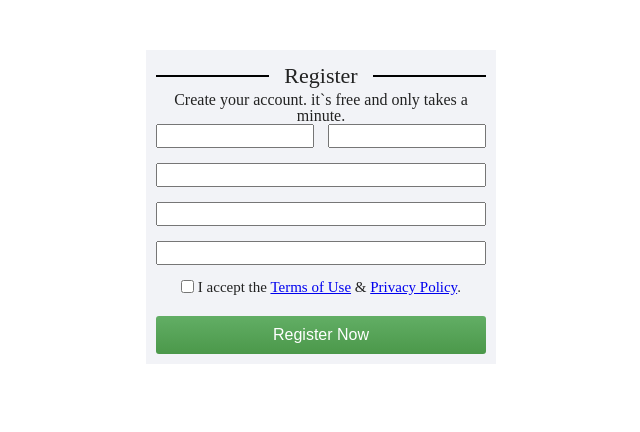
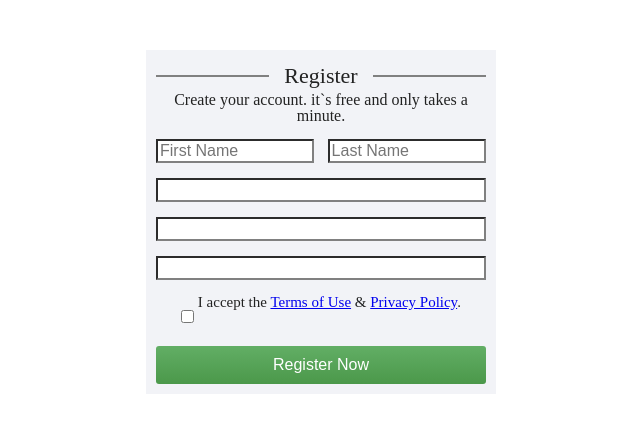
Before and after one commit to EvgenStr/registration-form, a plain HTML site: page index.html in a window 1280 px wide. Shown: the whole page, without its empty margins (319-959 px from the left). Drawn offline with Linux system fonts and the light colour scheme.

Commit message:
add borders

```diff
--- a/assets/css/styles.css
+++ b/assets/css/styles.css
@@ -5,8 +5,9 @@
 label {
   vertical-align: top;
 }
-form > input {
+form input {
   margin-top: 15px;
+  border-color: gray;
 }
 .form-container {
   max-width: 90%;
@@ -17,7 +18,7 @@ form > input {
 }
 
 fieldset {
-  border-top: 2px solid black;
+  border-top: 2px solid gray;
   text-align: center;
   margin: 0 auto;
 }
--- a/index.html
+++ b/index.html
@@ -18,8 +18,8 @@
         <span>Create your account. it`s free and only takes a minute.</span>
       </fieldset>
       <div class="names">
-        <input name="firstName" class="first-name" type="text">
-        <input name="lastName" class="last-name" type="text">
+        <input name="firstName" class="first-name" type="text" placeholder="First Name">
+        <input name="lastName" class="last-name" type="text" placeholder="Last Name">
       </div>
       <input class="width-100" type="email">
       <input class="width-100" type="password">
```
